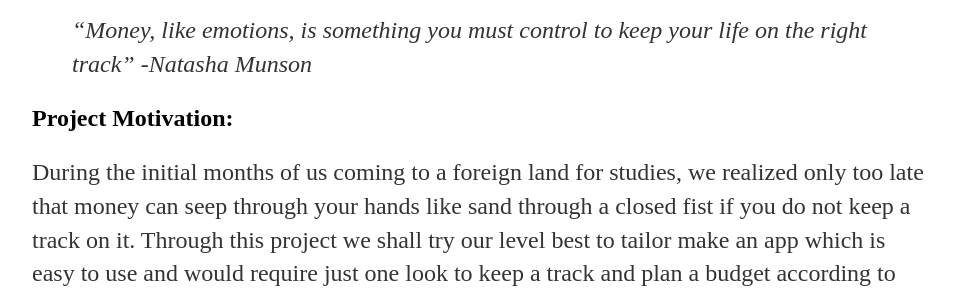
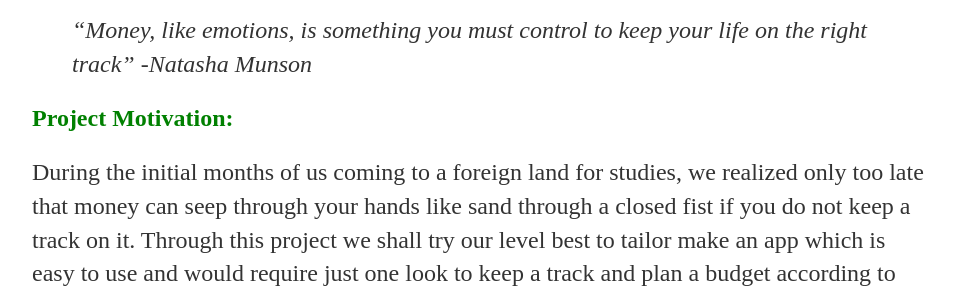
Before and after one commit to 785pavan/isee2019-SPENDEMON, a Jekyll site: the page built from docs/_posts/2019-04-16-ISEE-2019-Team-Presentation.md, in a window 1280 px wide. Shown: the part 456-753 px from the top of the page, without its empty margins (160-1114 px from the left). Built offline with Jekyll 4.4.1, drawn with Linux system fonts in a browser that asks for light colours.

Commit message:
Update 2019-04-16-ISEE-2019-Team-Presentation.md

```diff
--- a/docs/_posts/2019-04-16-ISEE-2019-Team-Presentation.md
+++ b/docs/_posts/2019-04-16-ISEE-2019-Team-Presentation.md
@@ -9,7 +9,7 @@ date: 2019-04-16
   -Natasha Munson*
 
 
-## Project Motivation:
+## **<span style="color:Green">Project Motivation:</span>**
 
 During the initial months of us coming to a foreign land for studies, we realized only too late that money can seep through your hands like sand through a closed fist if you do not keep a track on it. Through this project we shall try our level best to tailor make an app which is easy to use and would require just one look to keep a track and plan a budget according to the needs and expenses of an individual.
 
```
